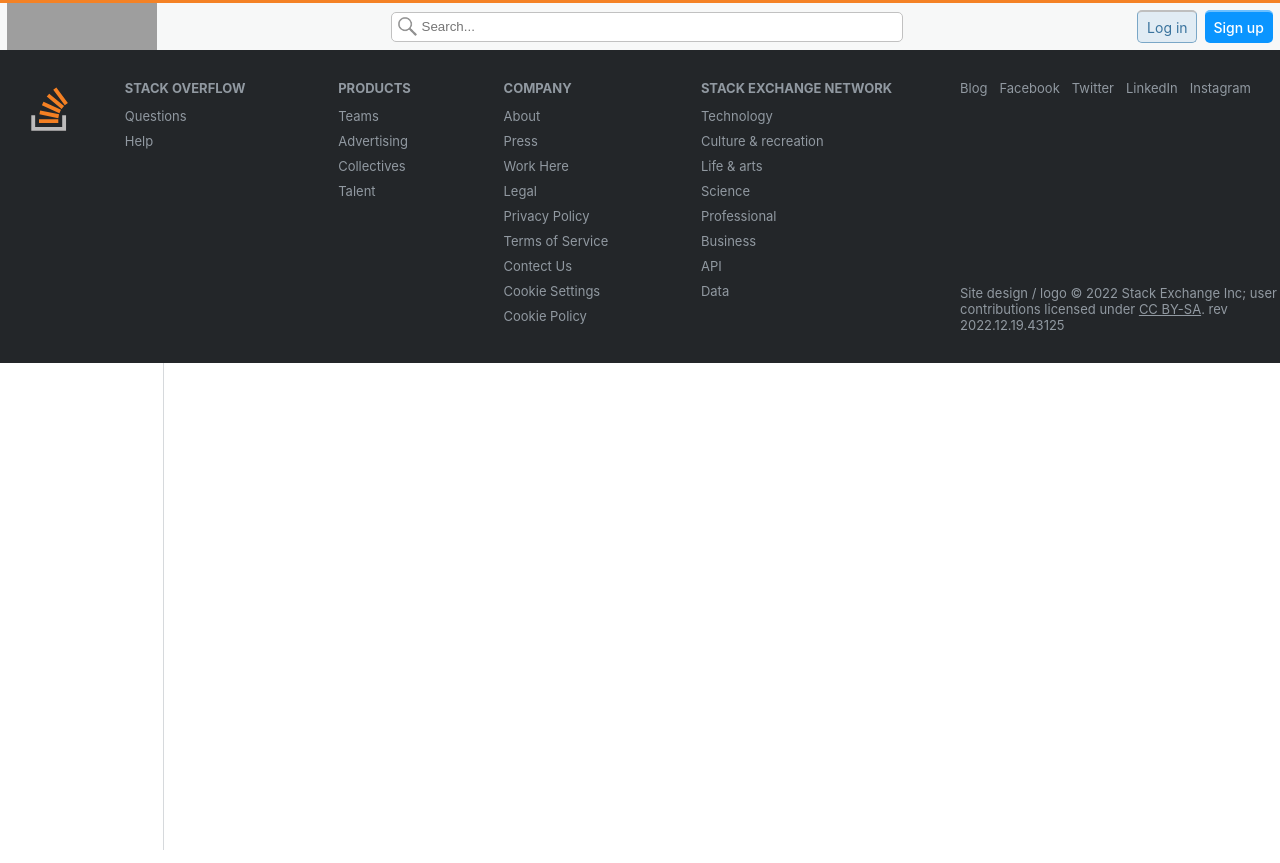
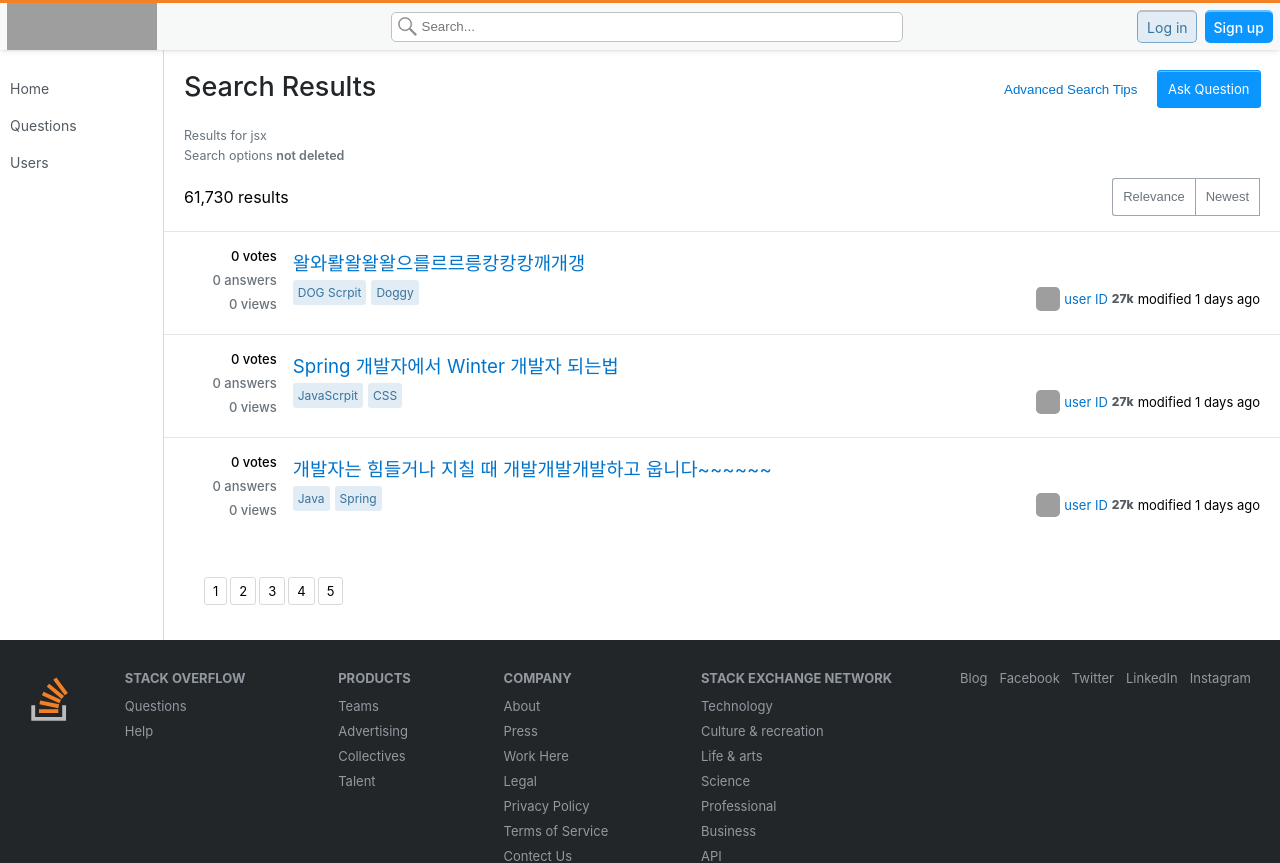
Before and after one commit to codestates-seb/seb41_pre_039, a React (Create React App) app in the folder client/: page /search in a window 1280 px wide. Shown: the top 863 px of the page. Before the commit the page ends 800 px from the top, so only its background shows below. Built offline with nearby package versions, Linux system fonts and the light colour scheme; grey boxes are pictures that could not be loaded.

Commit message:
feature: create Search page (#71)
* feat: create Edit component

* fix: refactor Edit page

* fix: modify typo

* feat: create Search Page

* feat: create pagination

* style: modify QuestionList style

* fix: modify state props

```diff
--- a/client/src/App.js
+++ b/client/src/App.js
@@ -13,6 +13,7 @@ import UserProfileSetting from './pages/UserProfileSetting';
 import DeleteProfile from './pages/DeleteProfile';
 import { useEffect, useState } from 'react';
 import Edit from './pages/Edit';
+import SerachPage from './pages/SearchPage';
 
 function App() {
   const [isSidebar, setIsSidebar] = useState(true);
@@ -48,6 +49,7 @@ function App() {
             {/* SignUp 컴포넌트로 수정 필요 */}
             <Route path="/signup" element={<SignUp />} />
             <Route path="/edit" element={<Edit isKey={isKey} />} />
+            <Route path="/search" element={<SerachPage />} />
           </Routes>
         </div>
       </div>
--- /dev/null
+++ b/client/src/components/Pagination.css
@@ -0,0 +1,3 @@
+.pagination-container {
+  padding: 40px;
+}
--- /dev/null
+++ b/client/src/components/Pagination.js
@@ -0,0 +1,41 @@
+import styled from 'styled-components';
+import './Pagination.css';
+import { questions } from './initialState';
+
+const PageButton = styled.a`
+  border: 1px solid #d7d9dc;
+  border-radius: 3px;
+  padding: 5px 8px;
+  background-color: transparent;
+  margin-right: 3px;
+  font-size: 13px;
+  cursor: pointer;
+  &:hover {
+    background-color: hsl(216deg 7% 85%);
+    border-color: hsl(207deg 7% 75%);
+  }
+  &:active {
+    background-color: hsl(27deg 90% 55%);
+    border-color: transparent;
+  }
+`;
+
+export default function Pagination() {
+  const pageNum = [1, 2, 3, 4, 5];
+  // for (
+  //   let i = 1;
+  //   i <= Math.ceil(questions.pageInfo.totalPages / questions.pageInfo.size);
+  //   i++
+  // ) {
+  //   pageNum.push(i);
+  // }
+  return (
+    <>
+      <div className="pagination-container">
+        {pageNum.map((el, i) => (
+          <PageButton key={i}>{el}</PageButton>
+        ))}
+      </div>
+    </>
+  );
+}
--- a/client/src/components/QuestionList.js
+++ b/client/src/components/QuestionList.js
@@ -13,7 +13,7 @@ const QuestionList = ({ question }) => {
               <span>{0} </span>votes
             </div>
           </div>
-          <div className="postStatAnsers">
+          <div>
             <div>
               <span>{question.commentCount} </span>answers
             </div>
--- a/client/src/pages/Home.js
+++ b/client/src/pages/Home.js
@@ -2,6 +2,7 @@ import './Home.css';
 import { questions } from '../components/initialState';
 import QuestionList from '../components/QuestionList';
 import { Link } from 'react-router-dom';
+import Pagination from '../components/Pagination';
 
 export default function Home() {
   return (
@@ -26,6 +27,7 @@ export default function Home() {
           <QuestionList question={question} key={question.questionId} />
         ))}
       </ul>
+      <Pagination />
     </>
   );
 }
--- /dev/null
+++ b/client/src/pages/SearchPage.css
@@ -0,0 +1,74 @@
+.search-container {
+  display: flex;
+  justify-content: space-between;
+  padding: 20px;
+}
+
+.search-title {
+  color: rgb(35, 38, 41);
+  font-size: 27px;
+  font-weight: 500;
+}
+
+.search-tips {
+  color: hsl(206deg 100% 40%);
+  background-color: transparent;
+  cursor: pointer;
+  margin-right: 20px;
+}
+
+.search-tips:hover {
+  color: hsl(208deg 100% 60%);
+  cursor: pointer;
+}
+
+table {
+  border-collapse: collapse;
+  width: 50%;
+  font-size: 14px;
+  margin-left: 12px;
+  margin-bottom: 30px;
+}
+
+tr {
+  border-bottom: 1px solid #d7d9dc;
+}
+
+td,
+th {
+  padding: 8px;
+  text-align: left;
+  color: #0c0d0e;
+  font-weight: 500;
+}
+
+td {
+  width: 70%;
+  color: #3b4044;
+}
+
+thead > tr > th {
+  font-weight: 700;
+}
+
+.search-info {
+  width: 100%;
+  color: hsl(210deg 8% 45%);
+  padding: 0 20px;
+  font-size: 12.5px;
+  margin-bottom: 5px;
+}
+
+.search-info > span {
+  color: hsl(210deg 8% 45%);
+  font-weight: 600;
+}
+
+.result-button-container {
+  width: 100%;
+  display: flex;
+  align-items: center;
+  justify-content: space-between;
+  padding: 0 20px;
+  margin: 15px 0;
+}
--- /dev/null
+++ b/client/src/pages/SearchPage.js
@@ -0,0 +1,156 @@
+import { questions } from '../components/initialState';
+import QuestionList from '../components/QuestionList';
+import { Link } from 'react-router-dom';
+import './SearchPage.css';
+import { useState } from 'react';
+import Pagination from '../components/Pagination';
+
+export default function SerachPage() {
+  const [tip, setTip] = useState(false);
+  return (
+    <>
+      <div className="search-container">
+        <h1 className="search-title">Search Results</h1>
+        <div>
+          <button className="search-tips" onClick={() => setTip(!tip)}>
+            Advanced Search Tips
+          </button>
+          <Link className="askQuestion" to="/addquestion">
+            Ask Question
+          </Link>
+        </div>
+      </div>
+      {tip ? <SerachTips /> : null}
+      <div className="search-info">Results for jsx</div>
+      <div className="search-info">
+        Search options <span>not deleted</span>
+      </div>
+      <div className="result-button-container">
+        <div>61,730 results</div>
+        <div className="buttonGroup">
+          <button className="btn1">Relevance</button>
+          <button>Newest</button>
+        </div>
+      </div>
+      <ul className="Questions">
+        {questions.data.map((question) => (
+          <QuestionList question={question} key={question.questionId} />
+        ))}
+      </ul>
+      <Pagination />
+    </>
+  );
+}
+
+function SerachTips() {
+  return (
+    <>
+      <table className="tips-table">
+        <thead>
+          <tr>
+            <th>Search type</th>
+            <th>Search syntax</th>
+          </tr>
+        </thead>
+        <tbody>
+          <tr>
+            <th>Tags</th>
+            <td>[ tag ]</td>
+          </tr>
+          <tr>
+            <th>Exact</th>
+            <td>&quot;words here&quot;</td>
+          </tr>
+          <tr>
+            <th>Author</th>
+            <td>
+              user:1234
+              <br />
+              user:me (yours)
+            </td>
+          </tr>
+          <tr>
+            <th>Score</th>
+            <td>
+              score:3 <span>(3+)</span>
+              <br />
+              score:0 <span>(none)</span>
+            </td>
+          </tr>
+          <tr>
+            <th>Answers</th>
+            <td>
+              answers:3 <span>(3+)</span>
+              <br />
+              answers:0 <span>(none)</span>
+              <br />
+              isaccpted:yes
+              <br />
+              hasaccepted:no
+              <br />
+              inquestion:1234
+            </td>
+          </tr>
+          <tr>
+            <th>Views</th>
+            <td>views:250</td>
+          </tr>
+          <tr>
+            <th>Code</th>
+            <td>code:&quot;if (foo != bar)&quot;</td>
+          </tr>
+          <tr>
+            <th>Sections</th>
+            <td>
+              title:apples
+              <br />
+              body:&quot;apples oranges&quot;
+            </td>
+          </tr>
+          <tr>
+            <th>URL</th>
+            <td>url:&quot;*.example.com&quot;</td>
+          </tr>
+          <tr>
+            <th>Saves</th>
+            <td>in:saves</td>
+          </tr>
+          <tr>
+            <th>Status</th>
+            <td>
+              closed:yes
+              <br />
+              duplicate:no
+              <br />
+              migrated:no
+              <br />
+              wiki:no
+            </td>
+          </tr>
+          <tr>
+            <th>Types</th>
+            <td>
+              is:question
+              <br />
+              is:answers
+              <br />
+              is:article
+            </td>
+          </tr>
+          <tr>
+            <th>Exclude</th>
+            <td>
+              -[ tag ]
+              <br />
+              -apples
+            </td>
+          </tr>
+          <tr>
+            <th>Collective</th>
+            <td>collective:&quot;Name&quot;</td>
+          </tr>
+        </tbody>
+      </table>
+    </>
+  );
+}
```
